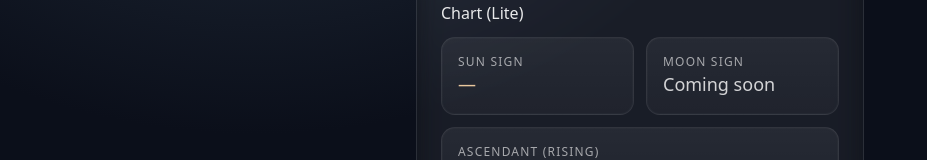
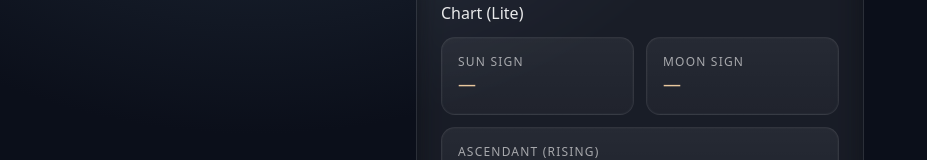
Before and after one commit to Anamelechi/lifetimer-v1, a Next.js app in the folder life-timer/: page /birth-chart in a window 1280 px wide. Shown: the part 266-426 px from the top of the page, without its empty margins (0-927 px from the left). Built offline with nearby package versions, Linux system fonts and the light colour scheme.

Commit message:
feat(chart): free astro chart v1 — Personal Info + tz lookup (Open‑Meteo), Birth Chart with Sun+Moon signs; switch distDir to build/ to avoid local .next perms

```diff
--- a/life-timer/next.config.mjs
+++ b/life-timer/next.config.mjs
@@ -11,7 +11,8 @@ const withPWA = require('next-pwa')({
 
 /** @type {import('next').NextConfig} */
 const nextConfig = {
-	// Add any Next.js config here
+	// Use a custom build directory to avoid local .next permission conflicts
+	distDir: 'build',
 };
 
 // Export PWA-wrapped config
--- a/life-timer/package.json
+++ b/life-timer/package.json
@@ -16,7 +16,8 @@
     "next": "15.4.6",
     "next-pwa": "^5.6.0",
     "react": "19.1.0",
-    "react-dom": "19.1.0",
+  "react-dom": "19.1.0",
+  "astronomy-engine": "^2.1.19",
     "zustand": "^5.0.7"
   },
   "devDependencies": {
--- a/life-timer/src/app/birth-chart/page.js
+++ b/life-timer/src/app/birth-chart/page.js
@@ -4,6 +4,7 @@ import Link from "next/link";
 import BackButton from "@/components/BackButton";
 import { useTimerStore } from "@/store/timerStore";
 import { useEffect, useMemo, useState } from "react";
+import * as Astronomy from "astronomy-engine";
 
 function toDateOnlyString(d) {
 	const y = d.getFullYear();
@@ -63,6 +64,25 @@ export default function BirthChartPage() {
 		return new Date(ms).toISOString();
 	}, [birthLocal, store.birthUtcOffsetSeconds]);
 
+		// Moon ecliptic longitude and sign using Astronomy Engine
+		const moonSign = useMemo(() => {
+			try {
+				if (!birthUtcIso || store.birthLat == null || store.birthLon == null) return null;
+				const date = new Date(birthUtcIso);
+				// Apparent ecliptic longitude of the Moon (geocentric)
+				const ecl = Astronomy.EclipticLongitude(Astronomy.Body.Moon, date);
+				const lon = ((ecl + 360) % 360);
+				const signs = [
+					"Aries","Taurus","Gemini","Cancer","Leo","Virgo",
+					"Libra","Scorpio","Sagittarius","Capricorn","Aquarius","Pisces"
+				];
+				const idx = Math.floor(lon / 30) % 12;
+				return signs[idx];
+			} catch {
+				return null;
+			}
+		}, [birthUtcIso, store.birthLat, store.birthLon]);
+
 	return (
 		<div className="min-h-screen flex items-start justify-center p-6">
 			<main className="w-full max-w-md">
@@ -92,10 +112,10 @@ export default function BirthChartPage() {
 										<div className="text-xs text-white/60 tracking-widest">SUN SIGN</div>
 										<div className="text-lg text-accent">{sunSign || '—'}</div>
 									</div>
-									<div className="panel rounded-xl p-4">
-										<div className="text-xs text-white/60 tracking-widest">MOON SIGN</div>
-										<div className="text-lg text-white/80">Coming soon</div>
-									</div>
+														<div className="panel rounded-xl p-4">
+															<div className="text-xs text-white/60 tracking-widest">MOON SIGN</div>
+															<div className="text-lg text-accent">{moonSign || '—'}</div>
+														</div>
 									<div className="panel rounded-xl p-4 col-span-2">
 										<div className="text-xs text-white/60 tracking-widest">ASCENDANT (RISING)</div>
 										<div className="text-lg text-white/80">Coming soon</div>
```
Also changed, not shown: life-timer/public/sw.js, 1 other file (tests, documents, lock files or other folders).
